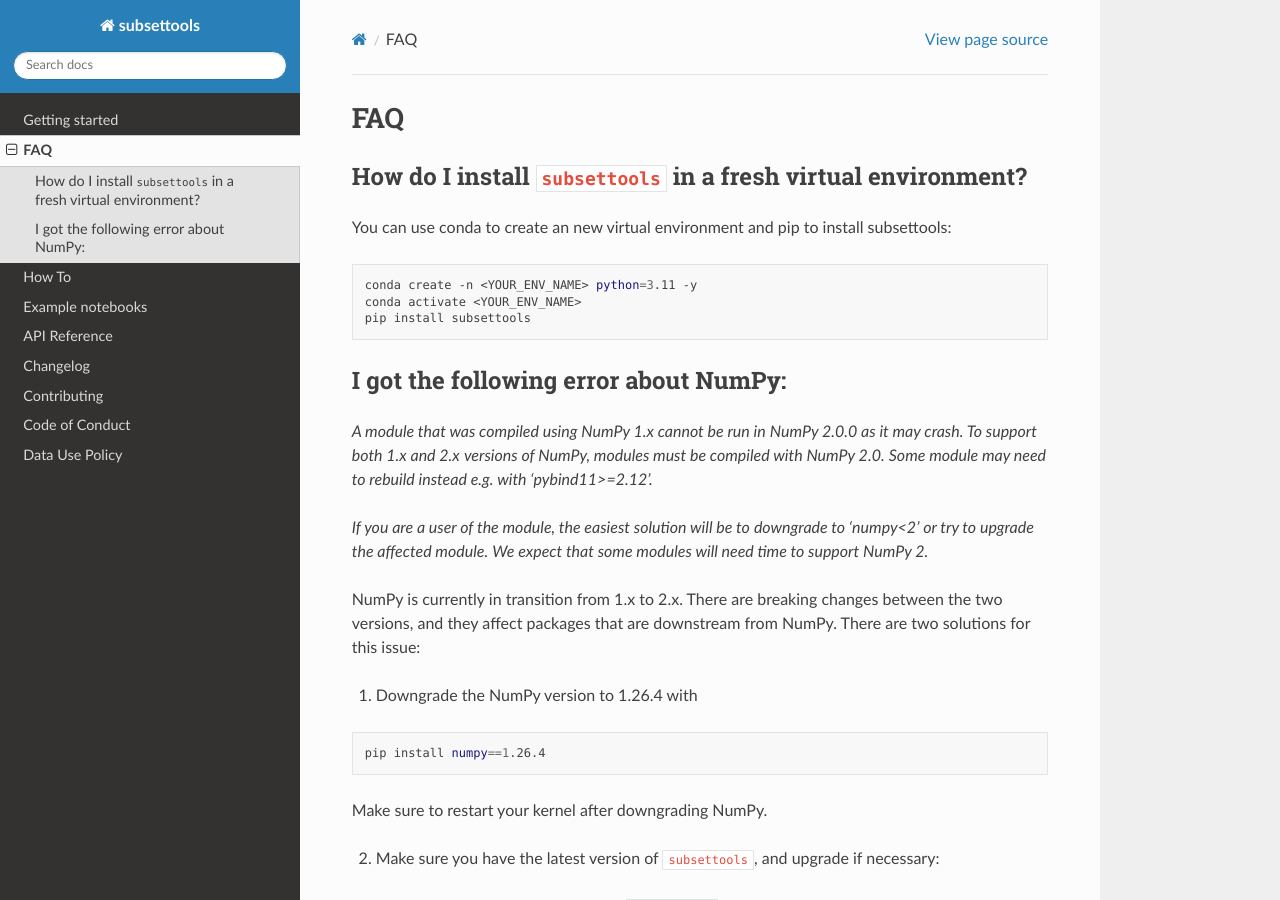
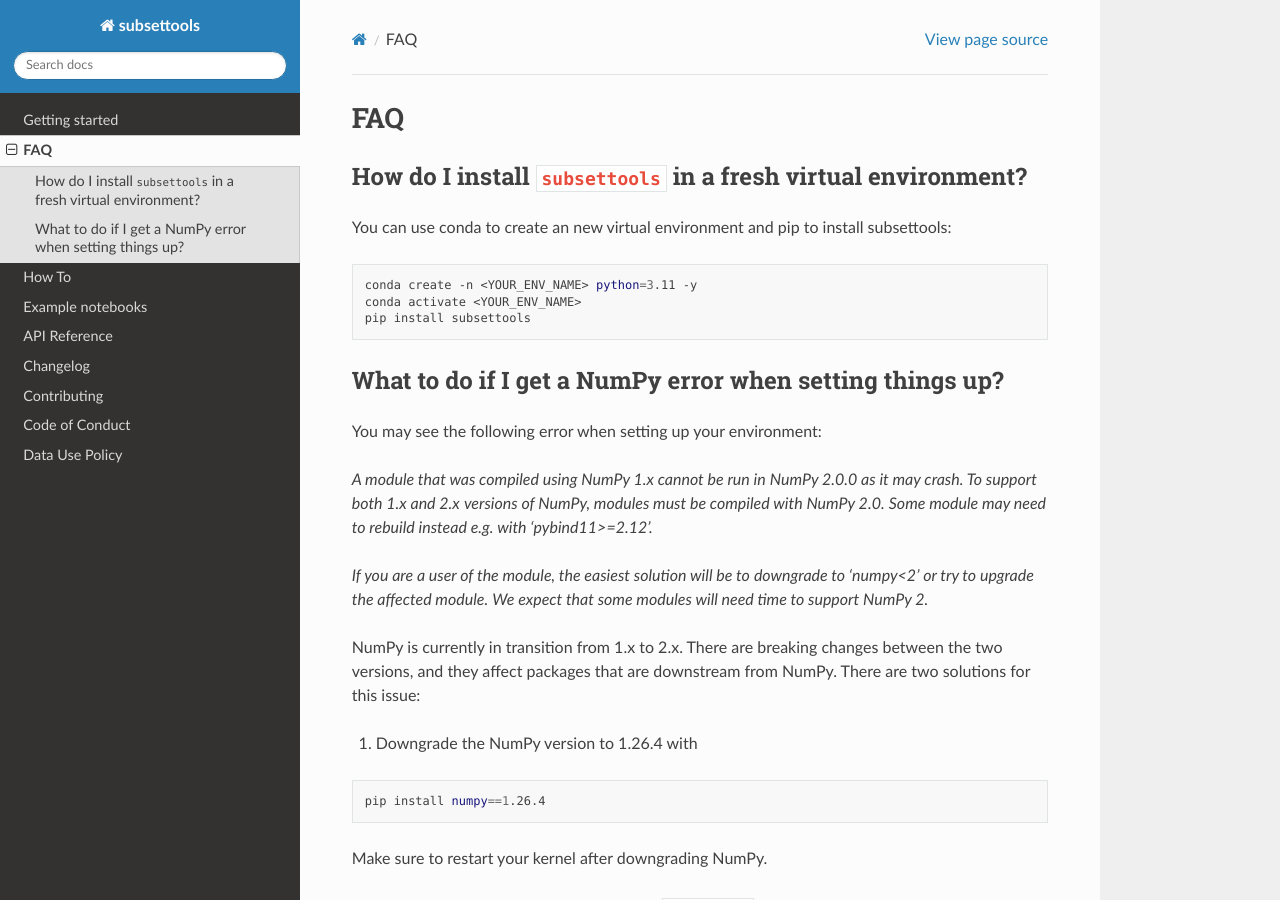
Before and after one commit to hydroframe/subsettools, a Sphinx documentation site: the page built from docs/faq.md, in a window 1280 px wide and 900 px high. Built offline with Sphinx 7.4.7 and the Read the Docs theme 3.1.0, drawn with Linux system fonts in a browser that asks for light colours.

Commit message:
Update faq.md

````diff
--- a/docs/faq.md
+++ b/docs/faq.md
@@ -10,16 +10,18 @@
 pip install subsettools
 ```
 
-## I got the following error about NumPy:
+## What to do if I get a NumPy error when setting things up?
 
-*A module that was compiled using NumPy 1.x cannot be run in*
-*NumPy 2.0.0 as it may crash. To support both 1.x and 2.x*
-*versions of NumPy, modules must be compiled with NumPy 2.0.*
-*Some module may need to rebuild instead e.g. with 'pybind11>=2.12'.*
+You may see the following error when setting up your environment:
 
-*If you are a user of the module, the easiest solution will be to*
-*downgrade to 'numpy<2' or try to upgrade the affected module.*
-*We expect that some modules will need time to support NumPy 2.*
+  *A module that was compiled using NumPy 1.x cannot be run in*
+  *NumPy 2.0.0 as it may crash. To support both 1.x and 2.x*
+  *versions of NumPy, modules must be compiled with NumPy 2.0.*
+  *Some module may need to rebuild instead e.g. with 'pybind11>=2.12'.*
+
+  *If you are a user of the module, the easiest solution will be to*
+  *downgrade to 'numpy<2' or try to upgrade the affected module.*
+  *We expect that some modules will need time to support NumPy 2.*
 
 NumPy is currently in transition from 1.x to 2.x. There are breaking changes between
 the two versions, and they affect packages that are downstream from NumPy. There are
````
